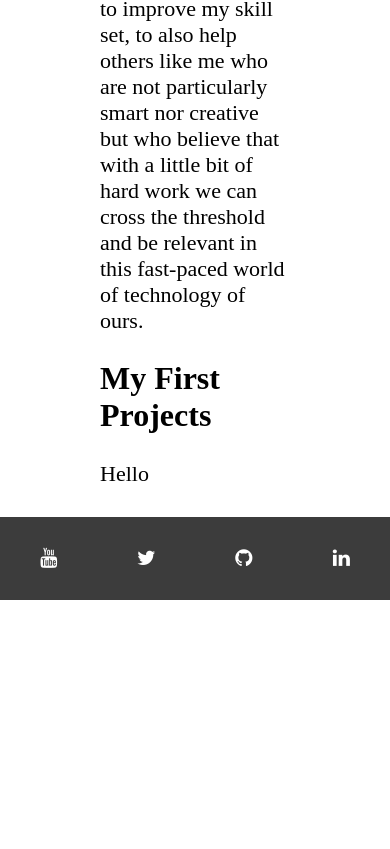
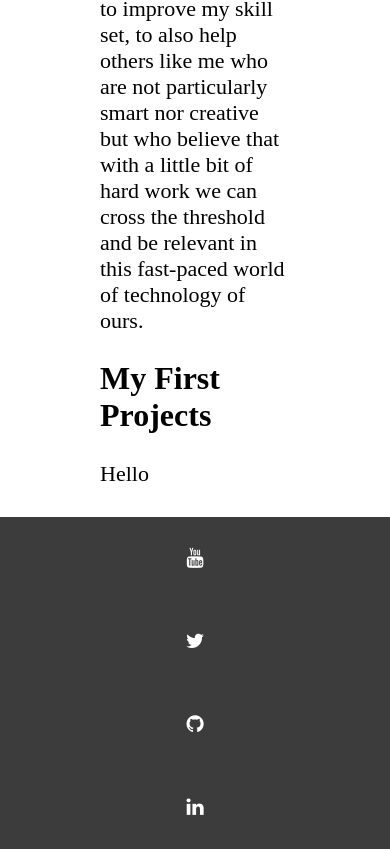
Before and after one commit to RapelangLepeli/Personal-Website, a plain HTML site: page index.html in a window 390 px wide. Shown: the part 1717-2566 px from the top of the page. Before the commit the page ends 2317 px from the top, so only its background shows below. Drawn offline with Linux system fonts and the light colour scheme.

Commit message:
responsive footer

```diff
--- a/styles/main.css
+++ b/styles/main.css
@@ -8,6 +8,7 @@ footer{
     background-color: rgb(60, 60,60);
 
 }
+
 footer a{
     float: left;
     color: white;
@@ -23,6 +24,16 @@ footer a:hover{
     transition: ease 1s;
 }
 
+@media screen and (max-width: 600px)
+{
+    footer a{
+        float: none;
+        display: block;
+        width: 100%;
+        text-align: center;
+    }
+
+}
 .topnav{
     overflow: hidden;
     padding: 0px 40px;
```
